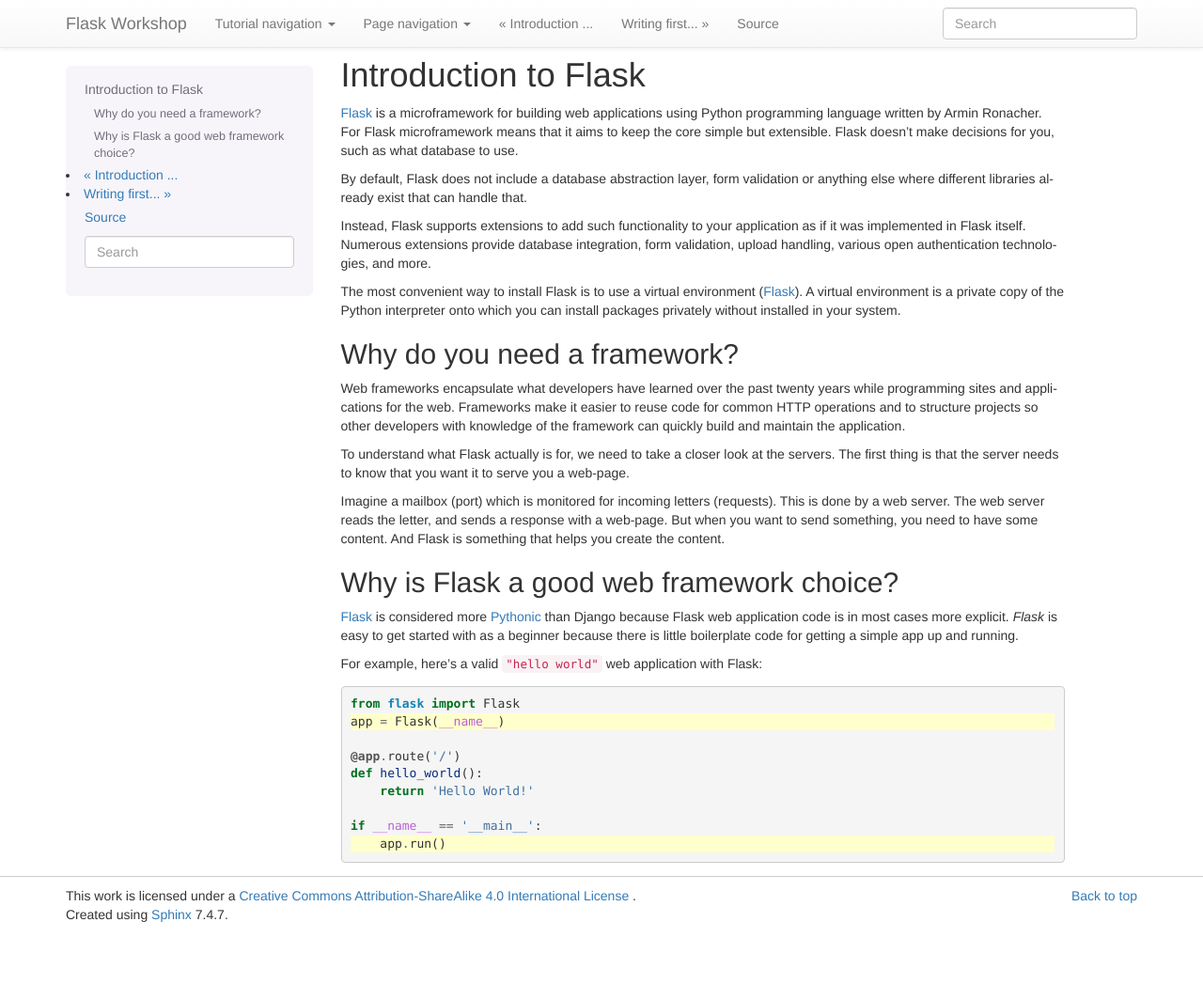
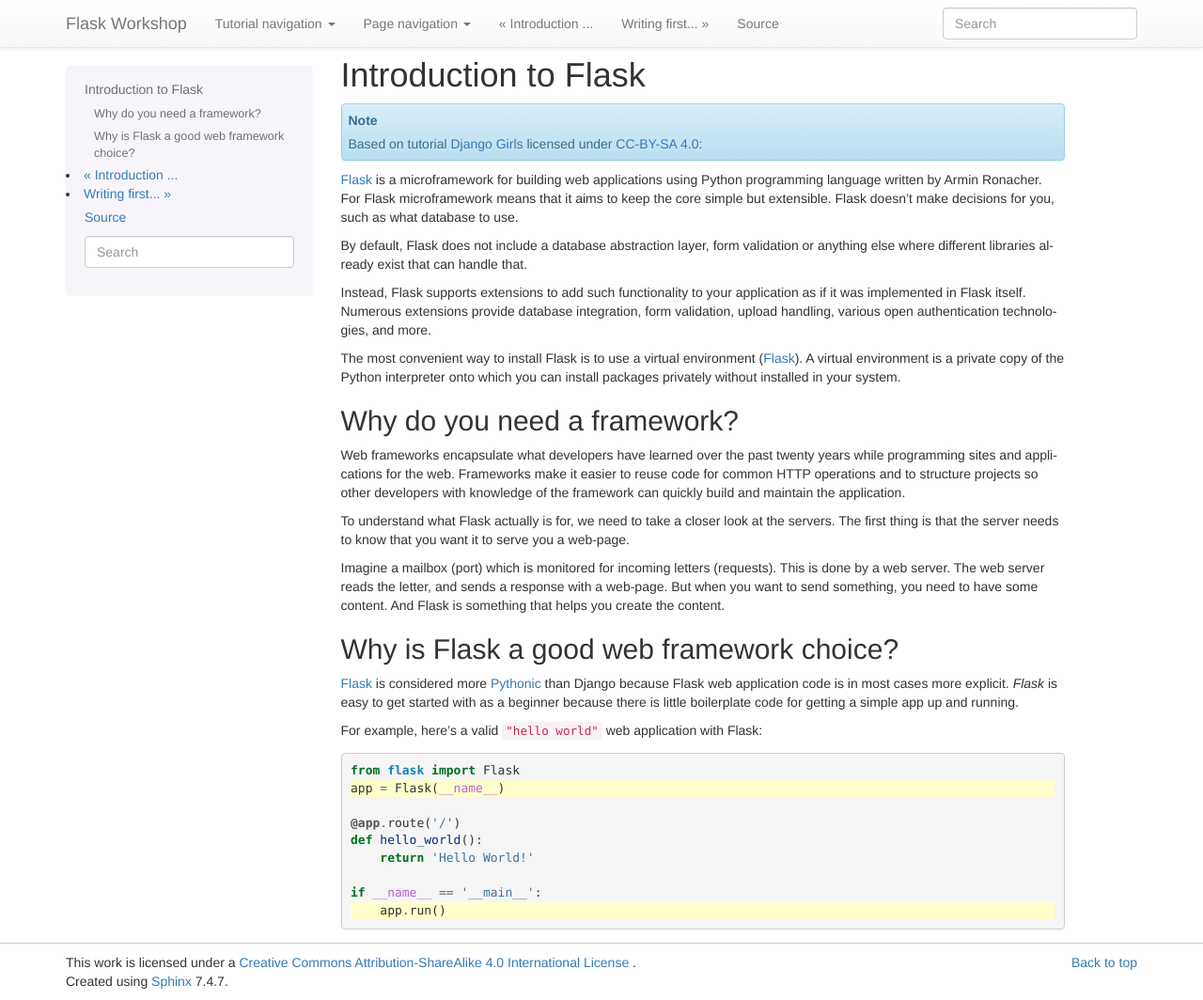
Before and after one commit to cutwater/FlaskWorkshop, a Sphinx documentation site: the page built from docs/flask-intro.rst, in a window 1280 px wide and 1064 px high. Shown: the whole window at 94% size. Built offline with Sphinx 7.4.7, drawn with Linux system fonts in a browser that asks for light colours.

Commit message:
Add CC-BY-SA 4.0 notices

```diff
--- a/docs/css-bootstrap.rst
+++ b/docs/css-bootstrap.rst
@@ -1,6 +1,11 @@
 ===================
 Make app look fancy
 ===================
+
+.. note::
+
+    Based on tutorial `Django Girls <http://tutorial.djangogirls.org/en/>`_
+    licensed under `CC-BY-SA 4.0 <http://creativecommons.org/licenses/by-sa/4.0/>`_:
 
 Our application still looks pretty ugly, right?
 Time to make it nice! We will use CSS for that.
--- a/docs/flask-first-app.rst
+++ b/docs/flask-first-app.rst
@@ -1,6 +1,11 @@
 =========================
 Writing first application
 =========================
+
+.. note::
+
+    Based on tutorial `Django Girls <http://tutorial.djangogirls.org/en/>`_
+    licensed under `CC-BY-SA 4.0 <http://creativecommons.org/licenses/by-sa/4.0/>`_:
 
 Create directory ``FlaskWorkshop`` and go to this directory.
 
--- a/docs/flask-forms.rst
+++ b/docs/flask-forms.rst
@@ -1,6 +1,11 @@
 ===========
 Flask forms
 ===========
+
+.. note::
+
+    Based on tutorial `Django Girls <http://tutorial.djangogirls.org/en/>`_
+    licensed under `CC-BY-SA 4.0 <http://creativecommons.org/licenses/by-sa/4.0/>`_:
 
 The next thing we want to do on our website is create a nice way to
 add and edit tasks. With forms we will have absolute power over our
--- a/docs/flask-intro.rst
+++ b/docs/flask-intro.rst
@@ -1,6 +1,11 @@
 =====================
 Introduction to Flask
 =====================
+
+.. note::
+
+    Based on tutorial `Django Girls <http://tutorial.djangogirls.org/en/>`_
+    licensed under `CC-BY-SA 4.0 <http://creativecommons.org/licenses/by-sa/4.0/>`_:
 
 `Flask`_ is a microframework for building web applications using Python
 programming language written by Armin Ronacher. For Flask microframework
--- a/docs/flask-models.rst
+++ b/docs/flask-models.rst
@@ -1,6 +1,12 @@
 ============
 Flask models
 ============
+
+.. note::
+
+    Based on tutorial `Django Girls <http://tutorial.djangogirls.org/en/>`_
+    licensed under `CC-BY-SA 4.0 <http://creativecommons.org/licenses/by-sa/4.0/>`_:
+
 
 What we want to create now is something that will store all the
 tasks in our application. But to be able to do that we need to talk a
--- a/docs/flask-templates.rst
+++ b/docs/flask-templates.rst
@@ -1,6 +1,11 @@
 ===============
 Flask templates
 ===============
+
+.. note::
+
+    Based on tutorial `Django Girls <http://tutorial.djangogirls.org/en/>`_
+    licensed under `CC-BY-SA 4.0 <http://creativecommons.org/licenses/by-sa/4.0/>`_:
 
 A template is a file that we can re-use to present different information
 in a consistent format - for example, you could use a template to help
```
